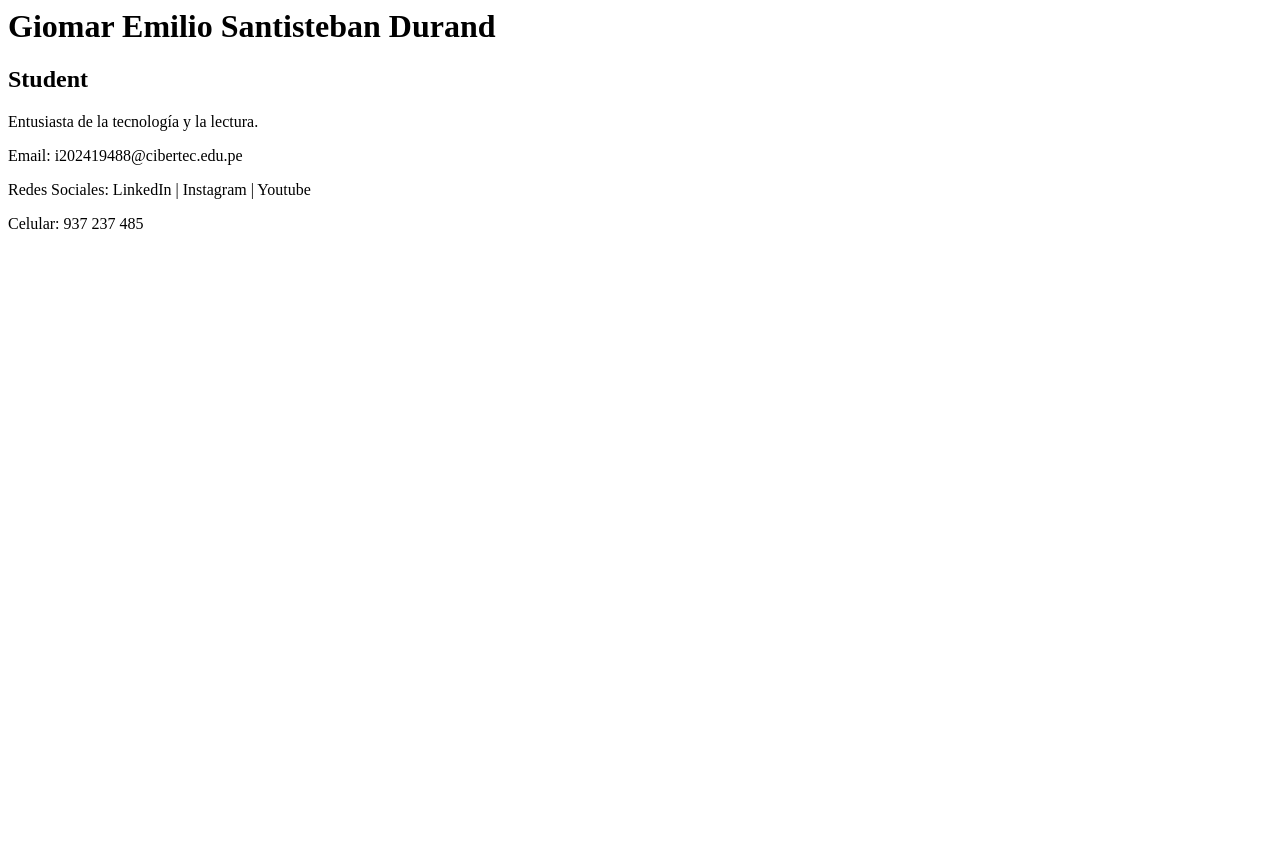
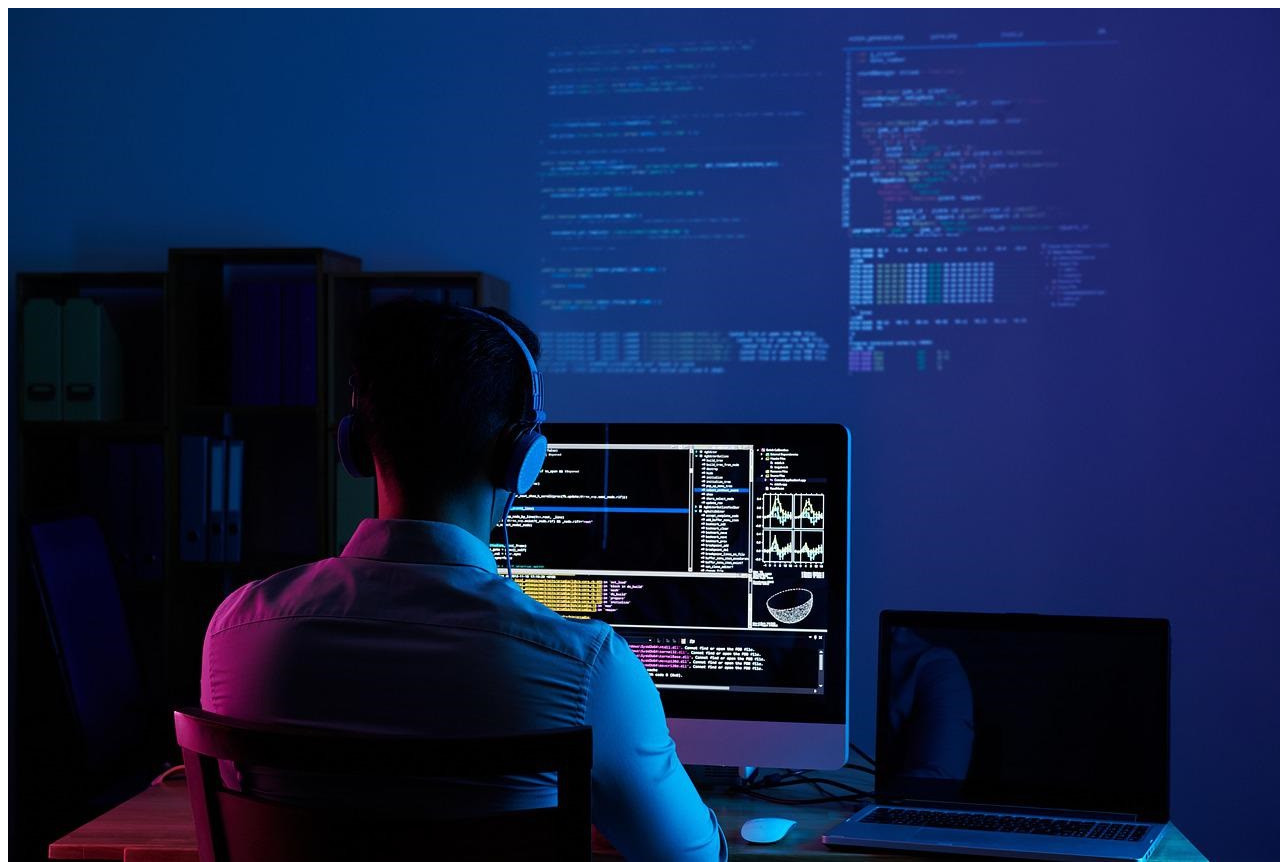
Before and after one commit to gesantisteband/AEW_2025_Santisteban, a plain HTML site: page HTML/01_Tarjeta/index.html in a window 1280 px wide. Shown: the top 862 px of the page. Before the commit the page ends 800 px from the top, so only its background shows below. Drawn offline with Linux system fonts and the light colour scheme.

Commit message:
Agregué una imagen.

```diff
--- a/HTML/01_Tarjeta/index.html
+++ b/HTML/01_Tarjeta/index.html
@@ -3,6 +3,7 @@
         <title>Tarjeta Personal Digital</title>
     </head>
     <body>
+        <img src="image/programador.jpg">
         <h1>Giomar Emilio Santisteban Durand</h1>
         <h2>Student</h2>
         <p>Entusiasta de la tecnología y la lectura.</p>
```
Also changed, not shown: HTML/01_Tarjeta/image/programador.jpg (added).
